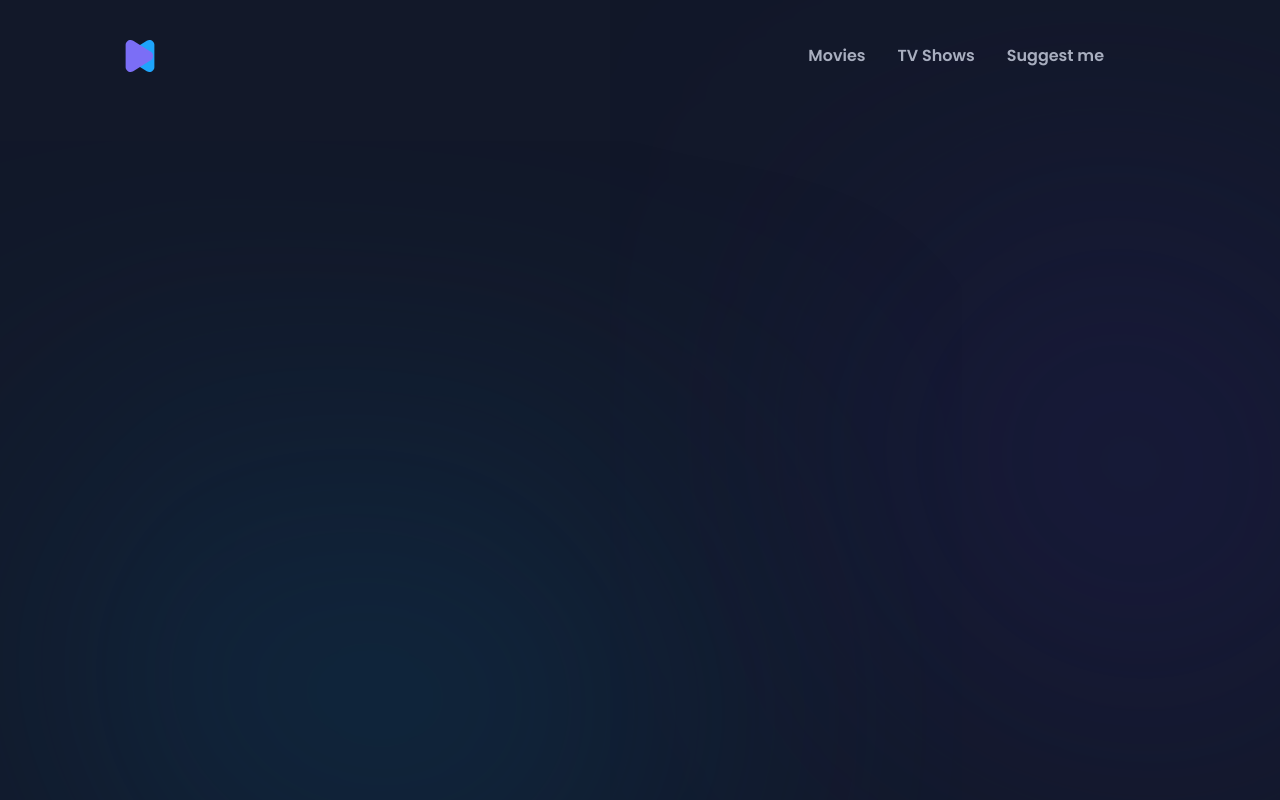
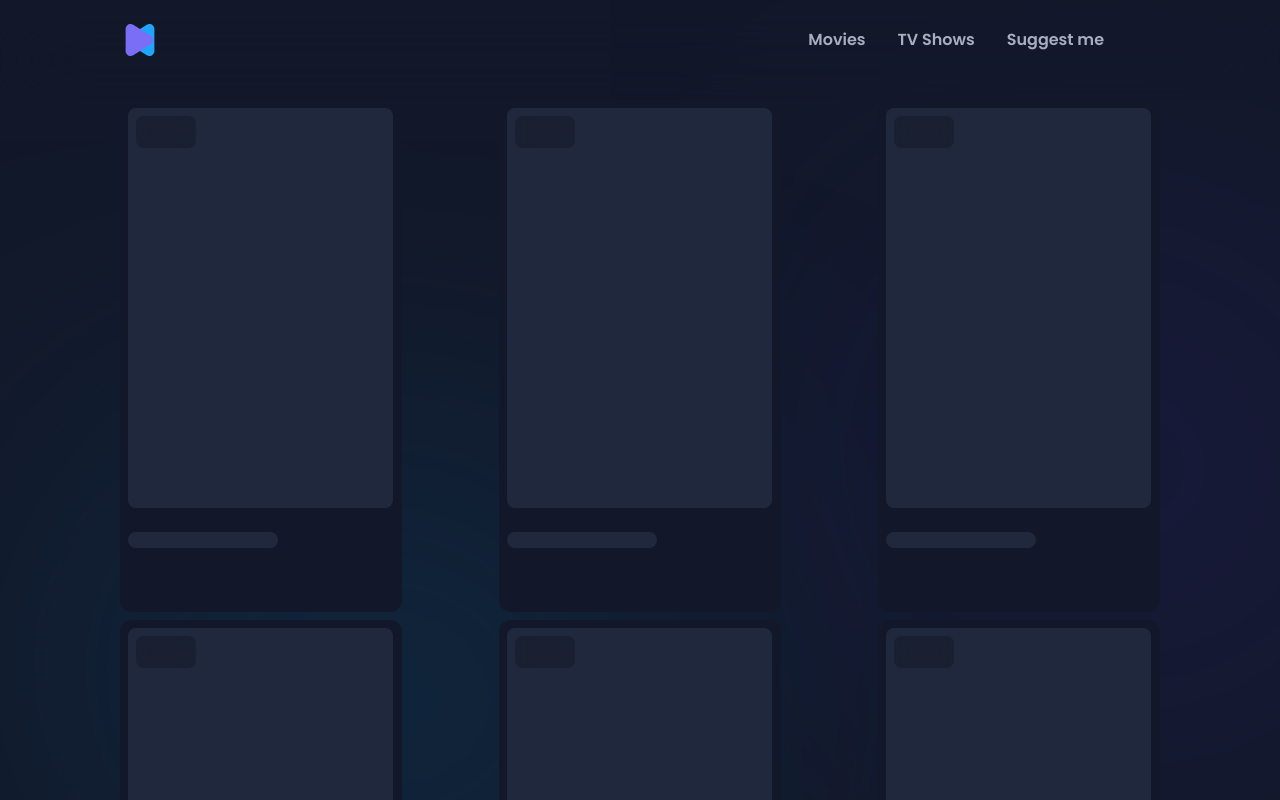
Before and after one commit to Bodgen/movie-listing-app, a React (Create React App) app: page / in a window 1280 px wide. Shown: the top 800 px of the page. Built offline with nearby package versions, Linux system fonts and the light colour scheme.

Commit message:
add CardPlaceholder component. Component for loader

```diff
--- a/src/App.css
+++ b/src/App.css
@@ -120,3 +120,7 @@ h6{
   line-height: 24px;
   letter-spacing: -1.5%;
 }
+
+.App{
+    width: 100%;
+}
--- a/src/App.js
+++ b/src/App.js
@@ -1,11 +1,32 @@
 import './App.css';
 import './fonts.css';
 import Navbar from './UI/Navbar/Navbar';
+import CardPlaceholder from "./UI/CardPlaceholder/CardPlaceholder";
+import styled from "styled-components";
+
+const Container = styled.div`
+  display: flex;
+  flex-wrap: wrap;
+  justify-content: space-between;
+  margin: 0 120px 75px;
+`
+
 
 function App() {
     return (
         <div className="App">
             <Navbar/>
+            <Container>
+                <CardPlaceholder/>
+                <CardPlaceholder/>
+                <CardPlaceholder/>
+                <CardPlaceholder/>
+                <CardPlaceholder/>
+                <CardPlaceholder/>
+                <CardPlaceholder/>
+                <CardPlaceholder/>
+
+            </Container>
         </div>
     );
 }
--- /dev/null
+++ b/src/UI/CardPlaceholder/CardPlaceholder.js
@@ -0,0 +1,56 @@
+import React from 'react';
+import styled from 'styled-components'
+
+const CardPlaceholderStyles = styled.div`
+  width: 282px;
+  height: 470px;
+  //background-color: aqua;
+  margin-bottom: 50px;
+`
+
+const CardPlaceholderContainer = styled.div`
+  position: relative;
+  padding: 8px 8px 64px 8px;
+  background-color: #121829;
+  border-radius: 12px;
+`
+const CardImage = styled.div`
+  width: 265px;
+  height: 400px;
+  background-color: #20283E;
+  border-radius: 8px;
+  margin-bottom: 24px;
+`
+
+const RatingButton = styled.div`
+  position: absolute;
+  height: 32px;
+  width: 60px;
+  background-color: rgba(0, 0, 0, 0.2);
+  backdrop-filter: blur(8px);
+  border-radius: 8px;
+  left: 16px;
+  top: 16px;
+`
+
+const DescriptionPlaceholder = styled.div`
+  width: 150px;
+  height: 16px;
+  background-color: #20283E;
+  border-radius: 8px;
+`
+
+const CardPlaceholder = () => {
+    return (
+        <CardPlaceholderStyles>
+            <CardPlaceholderContainer>
+                <CardImage>
+                    <RatingButton/>
+                </CardImage>
+                <DescriptionPlaceholder/>
+            </CardPlaceholderContainer>
+        </CardPlaceholderStyles>
+    );
+};
+
+export default CardPlaceholder;
--- a/src/UI/Navbar/Navbar.js
+++ b/src/UI/Navbar/Navbar.js
@@ -1,33 +1,34 @@
 import styled from 'styled-components'
 import Brand from '../Brand/Brand';
 
-const NavbarStyle = styled.div`
-    display:flex;
-    justify-content:space-between;
-    color:#A8AEBF;
-    height:80px;
-    align-items:center;
-    margin: 16px 120px;
+const NavbarStyles = styled.div`
+  color: #A8AEBF;
+  height: 80px;
+  backdrop-filter: blur(40px);
+`
 
-
-
+const NavbarContainer = styled.div`
+  display: flex;
+  justify-content: space-between;
+  align-items: center;
+  margin: 20px 120px 0;
 `
 
 const Menu = styled.div`
-ul{
-    display:flex;
-    margin-right:40px;
+  ul {
+    display: flex;
+    margin-right: 40px;
   }
-ul li{
-    margin:0px 16px;
+
+  ul li {
+    margin: 0px 16px;
   }
 `
 
-
-
-const Navbar = () =>{
+const Navbar = () => {
     return (
-        <NavbarStyle>
+        <NavbarStyles>
+            <NavbarContainer>
                 <Brand/>
                 <Menu>
                     <ul>
@@ -48,7 +49,8 @@ const Navbar = () =>{
                         </li>
                     </ul>
                 </Menu>
-        </NavbarStyle>
+            </NavbarContainer>
+        </NavbarStyles>
     )
 }
 
```
Also changed, not shown: src/UI/Card/Card.js (added, +11 -0 lines). Lines whose indentation alone changed are shown as unchanged.
